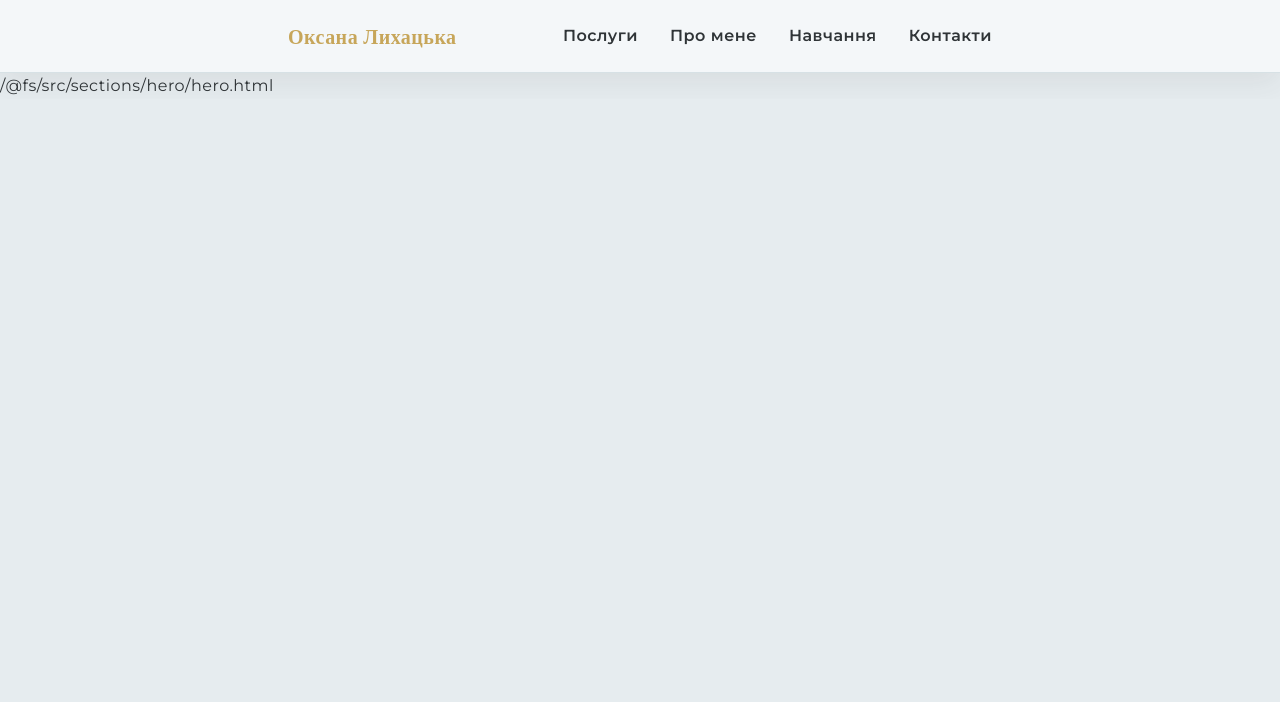
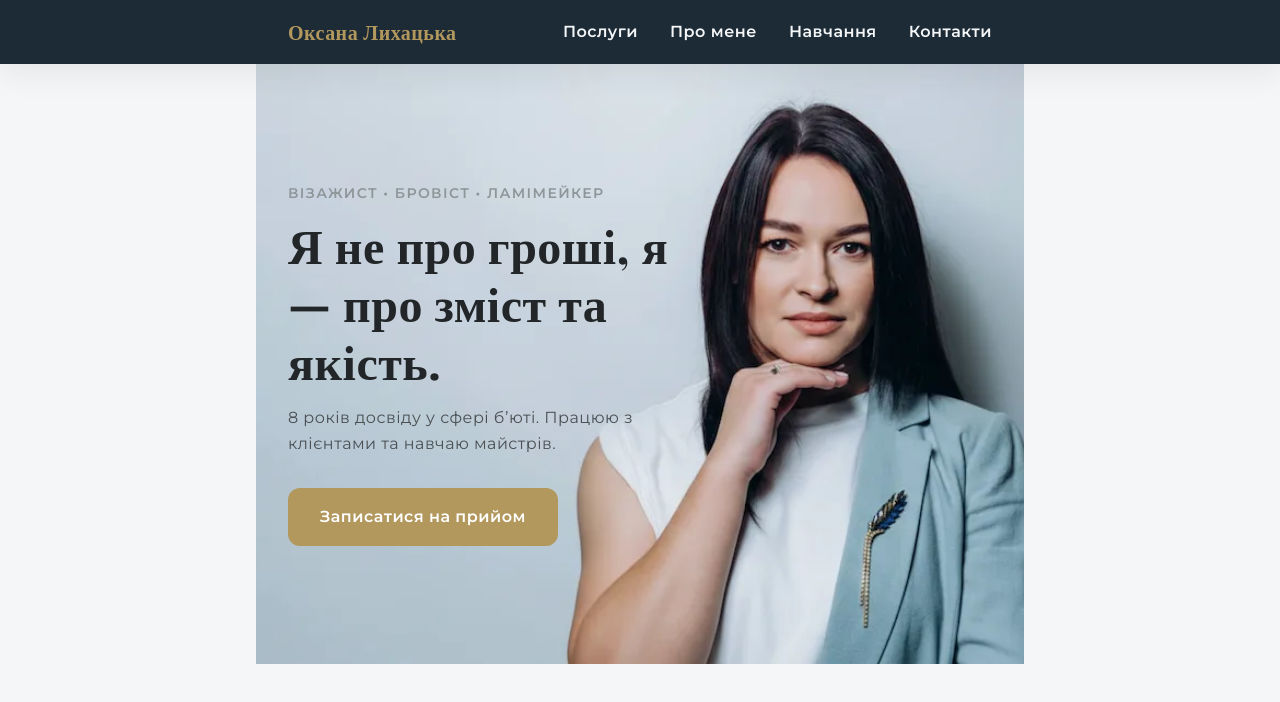
Before and after one commit to helen-akateva/beauty-landing, a website built with Vite: page index.html in a window 1280 px wide. Built offline with nearby package versions, Linux system fonts and the light colour scheme; a web font is replaced by a local one.

Commit message:
feat: Implement header and hero sections with responsive styling, new CSS variables, and a favicon.

```diff
--- a/index.html
+++ b/index.html
@@ -1,14 +1,20 @@
-<!DOCTYPE html>
+<!doctype html>
 <html lang="uk">
   <head>
     <meta charset="UTF-8" />
     <meta name="viewport" content="width=device-width, initial-scale=1.0" />
-    <meta name="description" content="Професійний макіяж, брови та навчання. Запис онлайн." />
+    <meta
+      name="description"
+      content="Професійний макіяж, брови та навчання. Запис онлайн."
+    />
     <link rel="icon" type="image/svg+xml" href="/favicon.svg" />
     <link rel="preconnect" href="https://fonts.googleapis.com" />
     <link rel="preconnect" href="https://fonts.gstatic.com" crossorigin />
-    <link href="https://fonts.googleapis.com/css2?family=Montserrat:wght@400;500;600;700&family=Playfair+Display:ital,wght@0,400;0,700;1,400&display=swap" rel="stylesheet" />
-    <title>Beauty Master | Макіяж. Брови. Навчання.</title>
+    <link
+      href="https://fonts.googleapis.com/css2?family=Montserrat:wght@400;500;600;700&family=Playfair+Display:ital,wght@0,400;0,700;1,400&display=swap"
+      rel="stylesheet"
+    />
+    <title>Beauty Master</title>
     <script type="module" src="/main.js"></script>
   </head>
   <body>
--- a/src/sections/header/header.css
+++ b/src/sections/header/header.css
@@ -2,17 +2,18 @@
   position: sticky;
   top: 0;
   z-index: 1000;
-  background-color: var(--color-bg-section);
-  border-bottom: 1px solid var(--color-primary-soft);
+  background-color: var(--color-header-bg);
   box-shadow: var(--shadow-soft);
   backdrop-filter: blur(10px);
 }
+
 .page-nav {
   display: flex;
   align-items: center;
   justify-content: space-between;
-  min-height: 72px;
+  min-height: 64px;
 }
+
 .logo {
   font-family: var(--font-accent);
   font-size: var(--fs-lg);
@@ -21,13 +22,11 @@
   transition: var(--transition);
 }
 
-
-
 .link-nav {
   position: relative;
   font-size: var(--fs-base);
   font-weight: 600;
-  color: var(--color-text-main);
+  color: var(--color-bg-main);
   transition: var(--transition);
 }
 
@@ -38,12 +37,12 @@
   bottom: -4px;
   width: 0;
   height: 1px;
-  background-color: var(--color-accent-blue);
+  background-color: var(--color-accent-gold);
   transition: var(--transition);
 }
 
 .link-nav:hover {
-  color: var(--color-accent-blue);
+  color: var(--color-accent-gold);
 }
 
 .link-nav:hover::after {
@@ -58,7 +57,7 @@
 }
 
 .mobile-menu-icon {
-  fill: var(--color-text-main);
+  fill: var(--color-bg-main);
 }
 
 @media only screen and (min-width: 768px) {
@@ -67,6 +66,7 @@
     align-items: center;
     gap: var(--space-md);
   }
+
   .mobile-menu-btn {
     display: none;
   }
@@ -82,10 +82,12 @@
   .mobile-menu-btn {
     display: none;
   }
+
   .logo {
     font-size: var(--fs-xl);
     font-weight: 900;
   }
+
   .link-nav {
     font-size: var(--fs-lg);
     font-weight: 600;
--- a/src/sections/header/header.html
+++ b/src/sections/header/header.html
@@ -15,7 +15,7 @@
         aria-label="Open mobile menu"
       >
         <svg class="mobile-menu-icon" width="24" height="24">
-          <use href="./public/icons.svg#icon-menu"></use>
+          <use href="icons.svg#icon-menu"></use>
         </svg>
       </button>
     </nav>
--- a/src/sections/hero/hero.css
+++ b/src/sections/hero/hero.css
@@ -1,4 +1,136 @@
-.title {
-    font-size: 68px;
-    color: crimson;
+.hero {
+  padding: 0;
+  overflow: hidden;
 }
+
+.hero-container {
+  display: flex;
+  flex-direction: column;
+  padding: 0;
+}
+
+.hero-container picture {
+  width: 100%;
+}
+
+.hero-img {
+  width: 100%;
+  height: auto;
+  object-fit: cover;
+  display: block;
+}
+
+.hero-content {
+  padding: var(--space-md) var(--space-sm);
+  background-color: var(--color-bg-main);
+  text-align: left;
+}
+
+.hero-subtitle {
+  font-family: var(--font-main);
+  font-size: var(--fs-sm);
+  color: var(--color-text-light);
+  text-transform: uppercase;
+  letter-spacing: 0.1em;
+  margin-bottom: var(--space-xs);
+  font-weight: 600;
+}
+
+.hero-title {
+  font-family: var(--font-accent);
+  font-size: var(--fs-xl);
+  color: var(--color-text-main);
+  line-height: 1.2;
+  margin-bottom: var(--space-sm);
+  font-weight: 700;
+}
+
+.hero-description {
+  font-family: var(--font-main);
+  font-size: var(--fs-base);
+  color: var(--color-text-secondary);
+  line-height: 1.6;
+  margin-bottom: var(--space-md);
+}
+
+.hero-btn {
+  display: inline-block;
+  background-color: var(--color-accent-gold);
+  color: var(--color-white);
+  padding: 16px 32px;
+  border-radius: var(--radius-sm);
+  font-family: var(--font-main);
+  font-weight: 600;
+  text-decoration: none;
+  transition:
+    background-color var(--transition),
+    transform var(--transition);
+}
+
+.hero-btn:hover {
+  background-color: var(--color-accent-gold-hover);
+  transform: translateY(-2px);
+}
+
+@media only screen and (min-width: 768px) {
+  .hero {
+    position: relative;
+    height: 600px;
+  }
+
+  .hero-container picture {
+    position: absolute;
+    top: 0;
+    left: 0;
+    width: 100%;
+    height: 100%;
+    z-index: -1;
+  }
+
+  .hero-img {
+    width: 100%;
+    height: 100%;
+    object-position: top;
+  }
+
+  .hero-container {
+    height: 100%;
+    position: relative;
+    max-width: 768px;
+    margin: 0 auto;
+    padding: 0 var(--space-md);
+    flex-direction: row;
+    align-items: center;
+  }
+
+  .hero-content {
+    position: relative;
+    z-index: 1;
+    background-color: transparent;
+    padding: 0;
+    width: 55%;
+  }
+
+  .hero-title {
+    font-size: 48px;
+  }
+}
+
+@media only screen and (min-width: 1440px) {
+  .hero {
+    height: 800px;
+  }
+
+  .hero-container {
+    max-width: 1440px;
+    padding: 0 var(--space-lg);
+  }
+
+  .hero-content {
+    width: 50%;
+  }
+
+  .hero-title {
+    font-size: 64px;
+  }
+}
--- /dev/null
+++ b/src/sections/hero/hero.html
@@ -0,0 +1,44 @@
+<section class="hero section">
+  <div class="container hero-container">
+    <picture>
+      <source
+        media="(min-width: 1440px)"
+        srcset="
+          image_hero/herodesktop.webp    1x,
+          image_hero/herodesktop@2x.webp 2x
+        "
+      />
+      <source
+        media="(min-width: 768px)"
+        srcset="image_hero/herotablet.webp 1x, image_hero/herotablet@2x.webp 2x"
+      />
+      <source
+        srcset="image_hero/heromobile.webp 1x, image_hero/heromobile@2x.webp 2x"
+      />
+      <img
+        class="hero-img"
+        src="image_hero/heromobile.webp"
+        alt="Оксана Лихацька — візажист"
+      />
+    </picture>
+
+    <div class="hero-content">
+      <p class="hero-subtitle">Візажист • Бровіст • Ламімейкер</p>
+
+      <h1 class="hero-title">Я не про гроші, я — про зміст та якість.</h1>
+
+      <p class="hero-description">
+        8 років досвіду у сфері бʼюті. Працюю з клієнтами та навчаю майстрів.
+      </p>
+
+      <a
+        href="https://www.instagram.com/oksana_lykhatska?igsh=Zng4ZTd5ZzhvZ3Zo"
+        target="_blank"
+        rel="noopener noreferrer"
+        class="hero-btn"
+      >
+        Записатися на прийом
+      </a>
+    </div>
+  </div>
+</section>
--- a/src/styles/variables.css
+++ b/src/styles/variables.css
@@ -1,16 +1,20 @@
 :root {
   /* Colors */
---color-bg-main: #e6ecef;
-  --color-bg-section: #f4f7f9;
+
+  --color-bg-main: #f4f6f7;
+  --color-bg-section: #f9fbfc;
   --color-white: #ffffff;
-  --color-primary: #aebfc4;
-  --color-primary-hover: #8fa3aa;
-  --color-primary-soft: #d7e1e5;
-  --color-text-main: #2f3437;
-  --color-text-secondary: #5c6468;
-  --color-text-light: #8c959a;
-  --color-accent-blue: #2f4a63;
-  --color-accent-gold: #c7a65a;
+  --color-primary: #85a7b1;
+  --color-primary-hover: #6a8b94;
+  --color-primary-soft: #e2ebed;
+  --color-text-main: #232628;
+  --color-text-secondary: #4a5054;
+  --color-text-light: #8e969a;
+  --color-accent-blue: #4f6b75;
+  --color-header-bg: #1d2b36;
+  --color-header-link: #f4f6f7;
+  --color-accent-gold: #b3985d;
+  --color-accent-gold-hover: #9c824c;
 
   /* Typography */
   --font-main: 'Montserrat', sans-serif;
```
Also changed, not shown: public/favicon.svg (added), public/image_hero/herodesktop.webp (added), public/image_hero/herodesktop@2x.webp (added), public/image_hero/heromobile.webp (added), public/image_hero/heromobile@2x.webp (added), public/image_hero/herotablet.webp (added), public/image_hero/herotablet@2x.webp (added).
